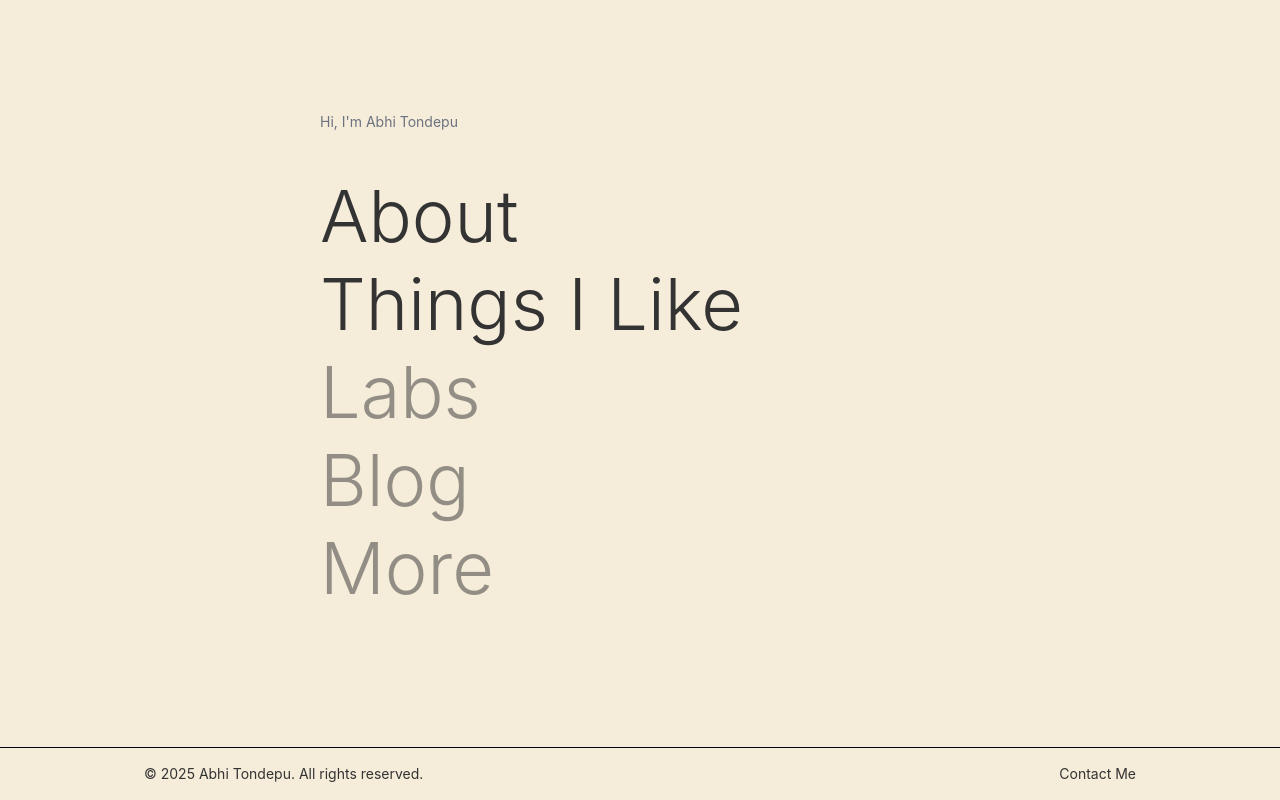
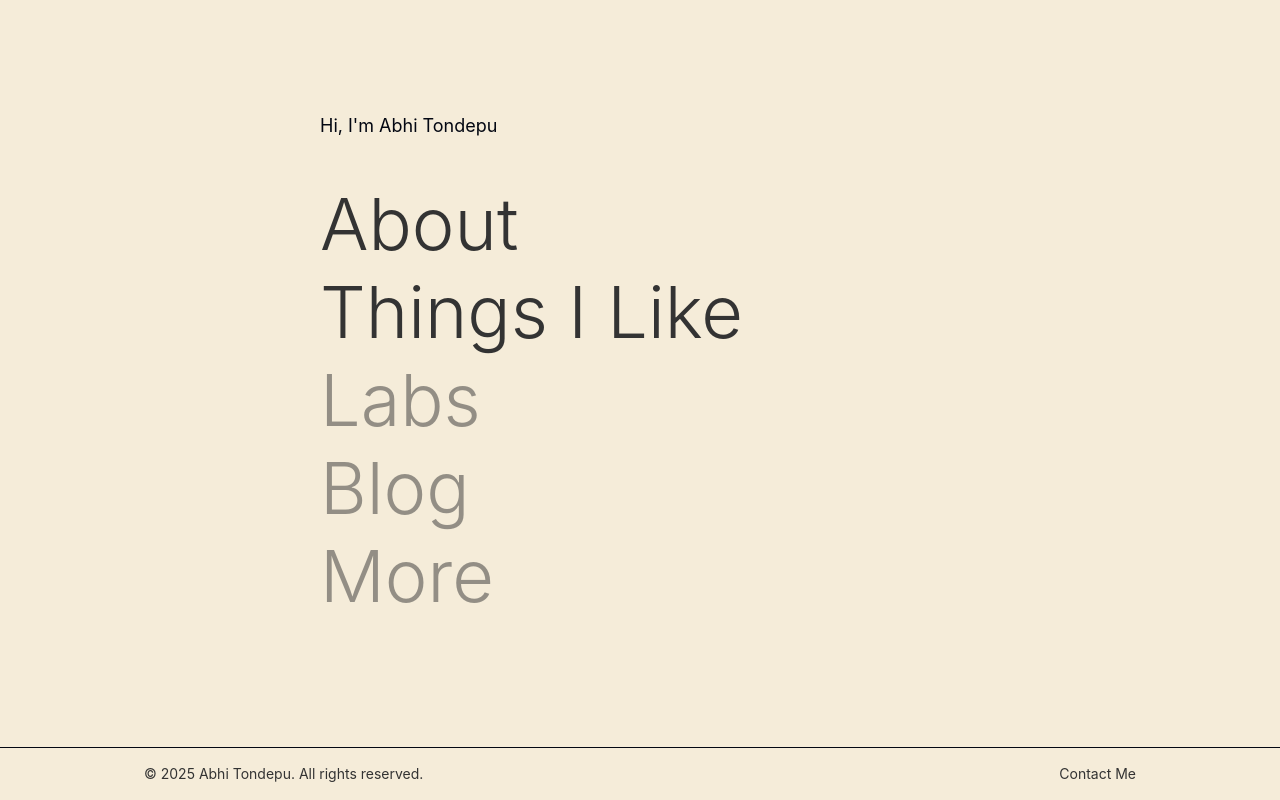
Before and after one commit to abiclub23/folio, a Next.js app: page / in a window 1280 px wide. Built offline with nearby package versions, Linux system fonts and the light colour scheme.

Commit message:
title and color for "hi"

```diff
--- a/pages/index.js
+++ b/pages/index.js
@@ -11,7 +11,7 @@
 
       <div className="max-w-2xl mx-auto px-4 pt-20">
         <div className="space-y-12">
-          <p className="text-sm text-gray-500">
+          <p className="text-lg text-gray-950">
             Hi, I'm Abhi Tondepu
           </p>
 
```
